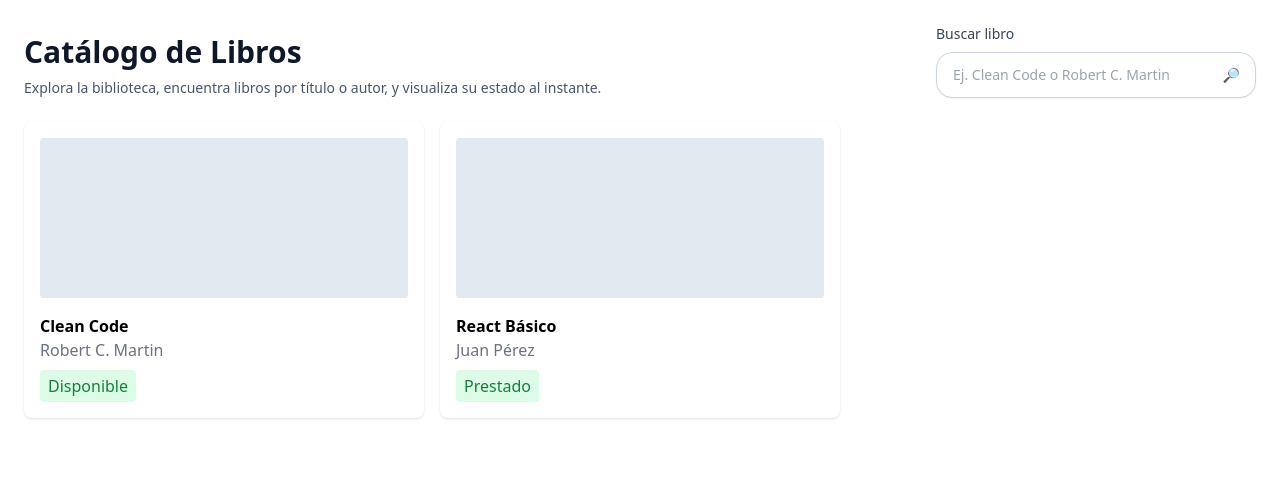
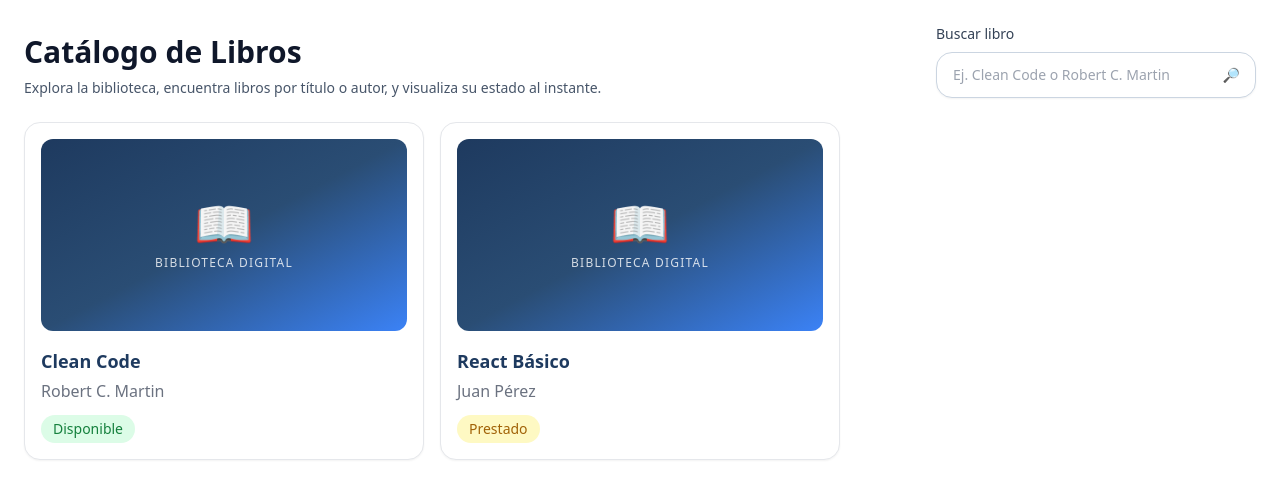
Before and after one commit to Drift303/Bibliotecas-App, a React (Vite) app: page /catalog in a window 1280 px wide. Shown: the top 498 px of the page. Built offline with nearby package versions, Linux system fonts and the light colour scheme.

Commit message:
Mejora visual de las tarjetas de libros

```diff
--- a/src/cards/BookCard.tsx
+++ b/src/cards/BookCard.tsx
@@ -11,19 +11,79 @@ export default function BookCard({
   book,
 }: BookProps) {
   return (
-    <div className="bg-white rounded-lg shadow p-4">
+    <div
+      className="
+        bg-white
+        rounded-2xl
+        shadow-sm
+        border
+        border-[#E5E7EB]
+        p-4
+        transition-all
+        duration-300
+        hover:shadow-xl
+        hover:-translate-y-2
+        hover:border-[#3B82F6]
+      "
+    >
 
-      <div className="h-40 bg-slate-200 rounded mb-4"></div>
+      {/* Espacio reservado para futuras portadas */}
+      <div
+        className="
+          h-48
+          rounded-xl
+          mb-4
+          bg-gradient-to-br
+          from-[#1E3A5F]
+          via-[#2A4D74]
+          to-[#3B82F6]
+          flex
+          flex-col
+          items-center
+          justify-center
+          text-white
+        "
+      >
+        <div className="text-5xl mb-2">
+          📖
+        </div>
 
-      <h2 className="font-bold">
+        <p className="text-xs uppercase tracking-widest opacity-80">
+          Biblioteca Digital
+        </p>
+      </div>
+
+      <h2
+        className="
+          font-bold
+          text-lg
+          text-[#1E3A5F]
+          mb-1
+          line-clamp-2
+        "
+      >
         {book.title}
       </h2>
 
-      <p className="text-gray-500">
+      <p className="text-gray-500 mb-3">
         {book.author}
       </p>
 
-      <span className="inline-block mt-2 px-2 py-1 rounded bg-green-100 text-green-700">
+      <span
+        className={`
+          inline-block
+          px-3
+          py-1
+          rounded-full
+          text-sm
+          font-medium
+          ${
+            book.status === "Disponible"
+              ? "bg-green-100 text-green-700"
+              : "bg-yellow-100 text-yellow-700"
+          }
+        `}
+      >
         {book.status}
       </span>
 
```
